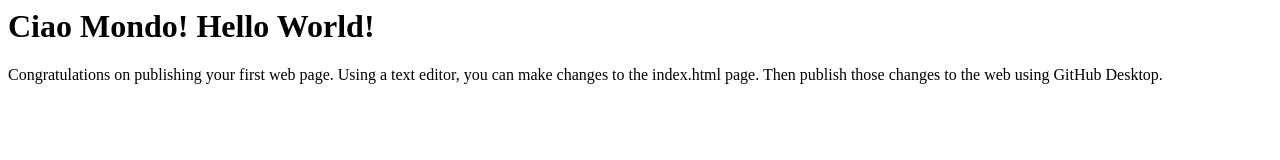
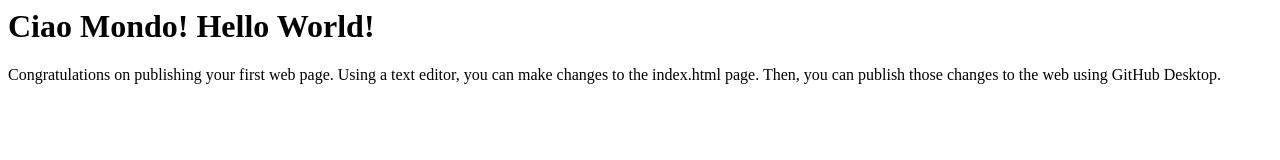
Before and after one commit to mikallok/git-practice, a plain HTML site: page index.html in a window 1280 px wide. Drawn offline with Linux system fonts and the light colour scheme.

Commit message:
Update index.html

```diff
--- a/index.html
+++ b/index.html
@@ -1,2 +1,2 @@
 <h1>Ciao Mondo! Hello World!</h1>
-<p>Congratulations on publishing your first web page. Using a text editor, you can make changes to the index.html page. Then publish those changes to the web using GitHub Desktop.</p>
+<p>Congratulations on publishing your first web page. Using a text editor, you can make changes to the index.html page. Then, you can publish those changes to the web using GitHub Desktop.</p>
```
